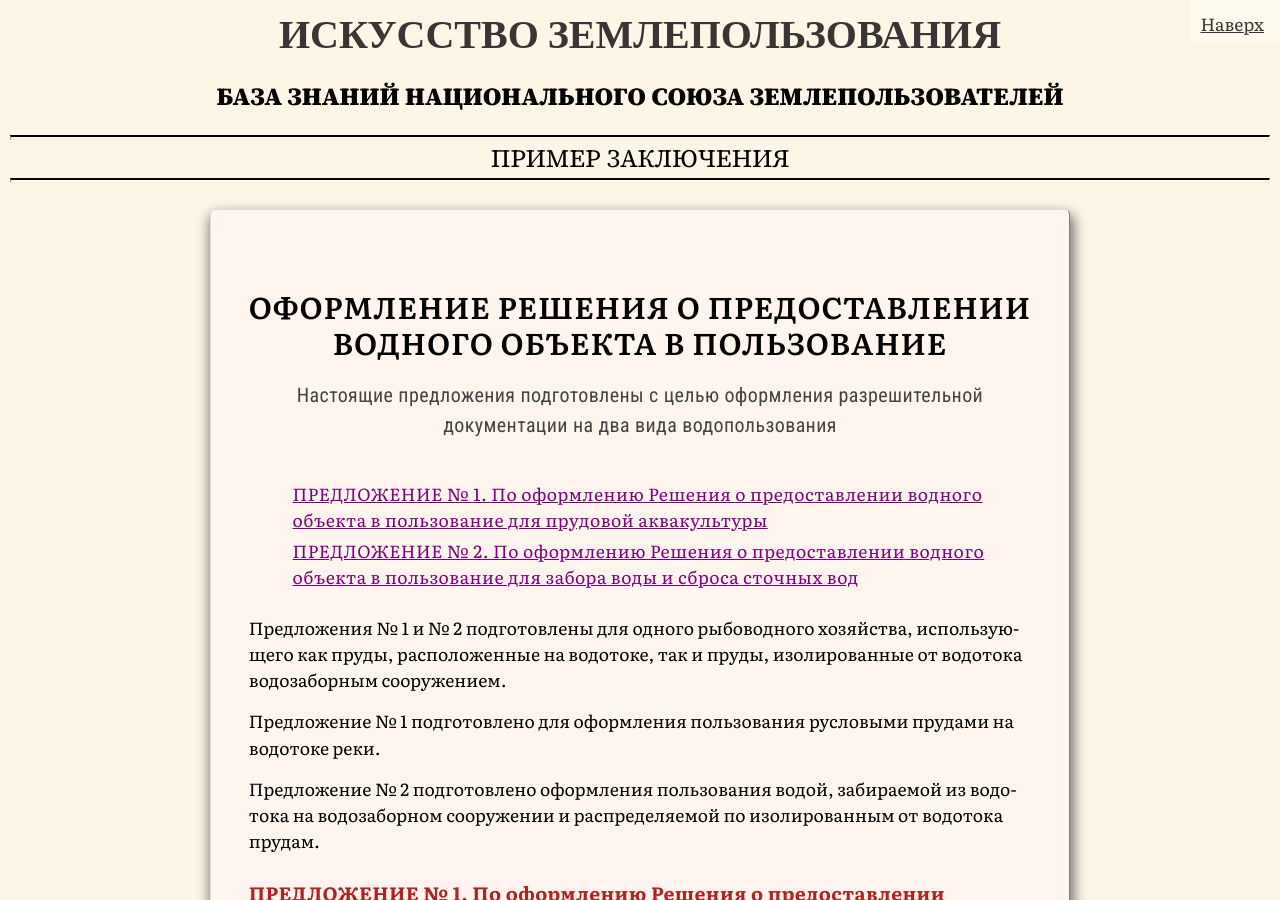
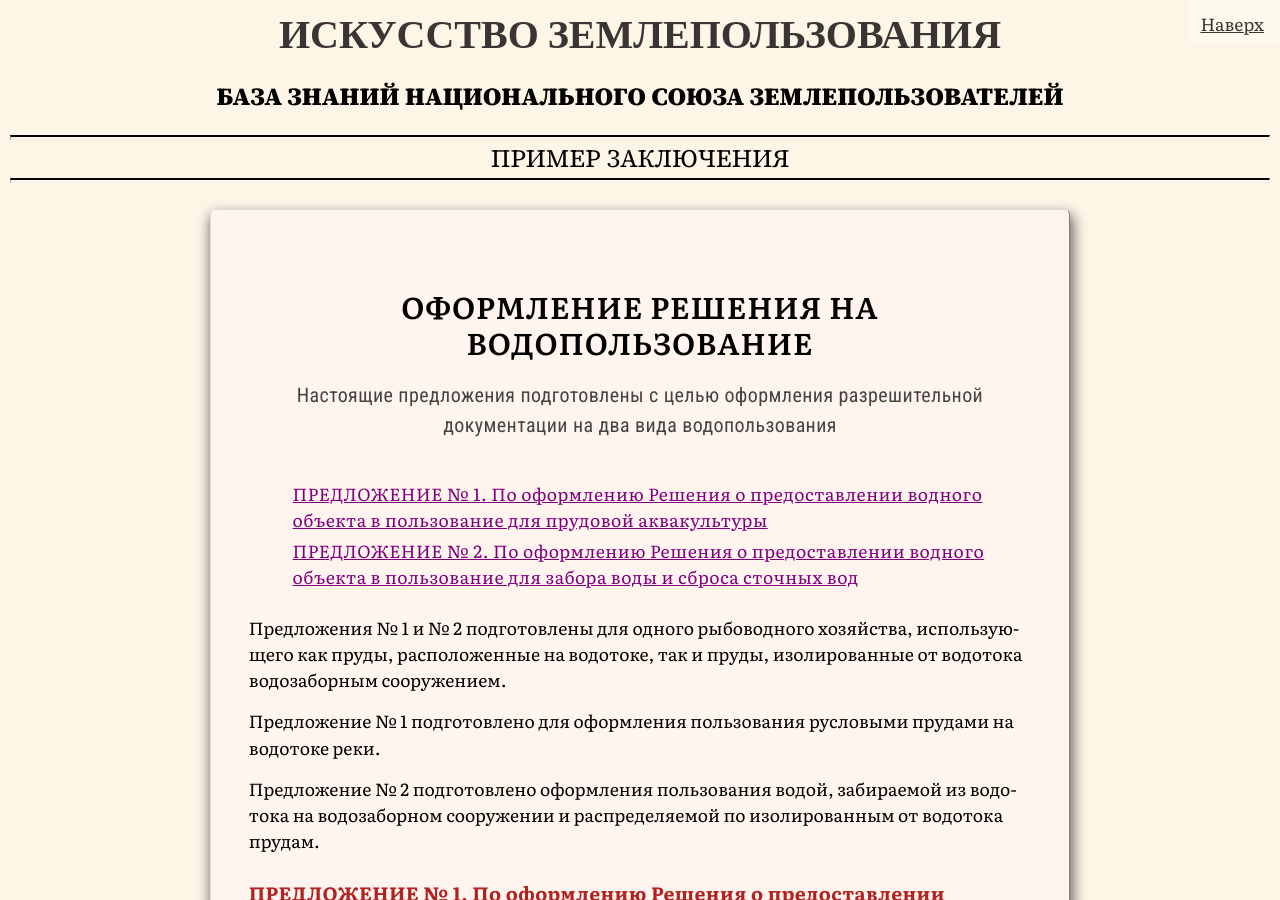
Before and after one commit to SergSi/land-use-art, a Jekyll site: the page built from _posts/2026-02-12-vod.md, in a window 1280 px wide and 900 px high. Built offline with Jekyll 4.4.1, drawn with Linux system fonts in a browser that asks for light colours; some web fonts are replaced.

Commit message:
Update 2026-02-12-vod.md

```diff
--- a/_posts/2026-02-12-vod.md
+++ b/_posts/2026-02-12-vod.md
@@ -1,5 +1,5 @@
 ---
-title: Оформление решения о предоставлении водного объекта в пользование
+title: Оформление решения на водопользование
 layout: doc
 class: expert
 summary: "Настоящие предложения подготовлены с целью оформления разрешительной документации на два вида водопользования"
```
